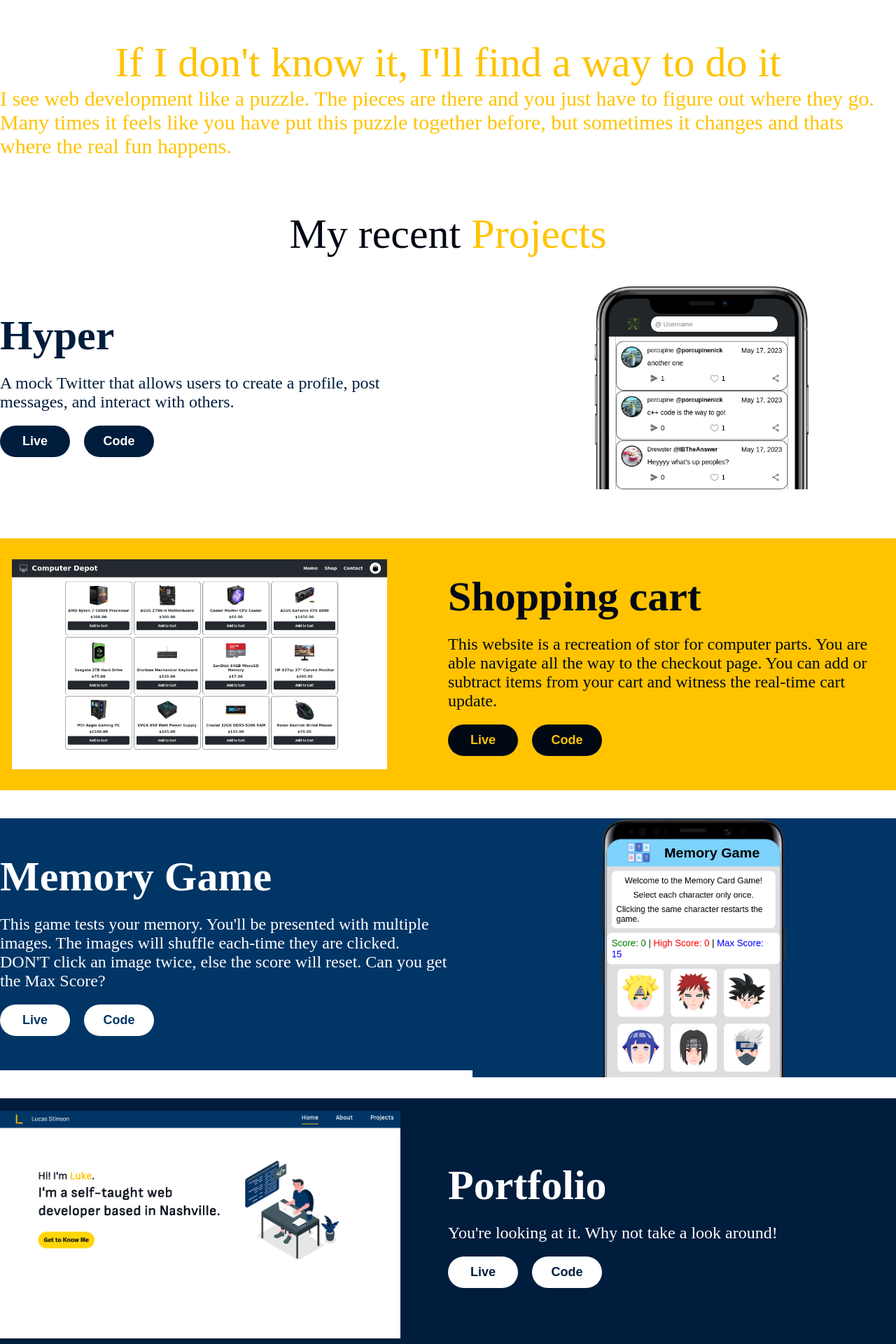
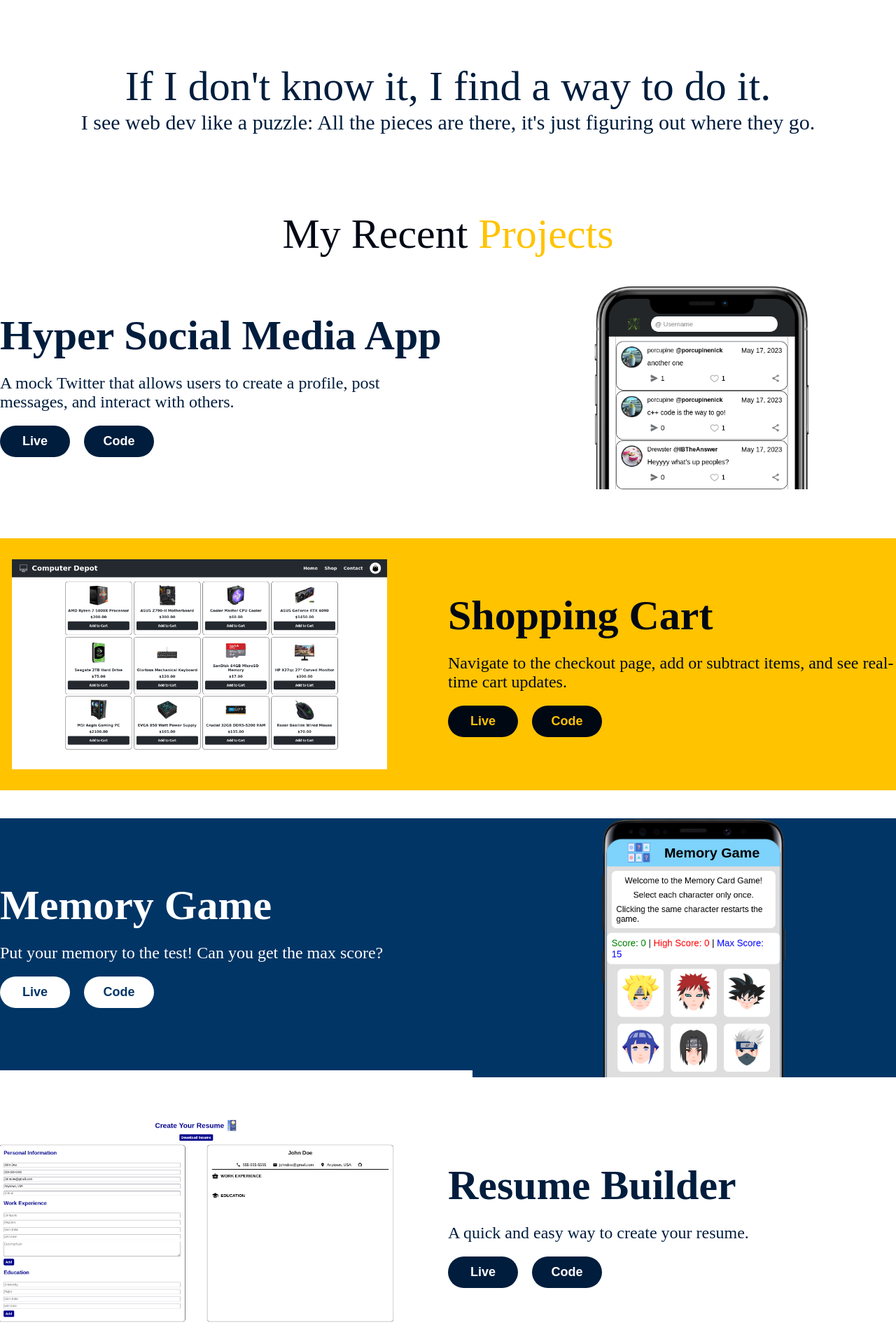
Before and after one commit to lucasstinson/portfolio, a React (Create React App) app: page / in a window 1280 px wide. Shown: the part 740-2660 px from the top of the page at 70% size. Built offline with nearby package versions, Linux system fonts and the light colour scheme; a web font is replaced by a local one.

Commit message:
update mobile styling and rewrite text

```diff
--- a/src/components/about/About.js
+++ b/src/components/about/About.js
@@ -1,27 +1,32 @@
 import React from "react";
 import "./about.css";
 import headshot from "../../assets/images/headshot.jpeg";
+import { Link } from "react-router-dom";
 
 const About = () => {
   return (
     <div className="About">
       <div className="about-text-container">
-        <div className="Hello">Hello,</div>
-        <p className="about-photo-into">
-          That's a recent picture of me, but I may currently have glasses or no
-          beard. It depends on the day.
+        <p className="about-photo-intro">
+          This is me. Sometimes I wear glasses, sometimes I'm clean shaven. It
+          depends on the day.
         </p>
         <p className="about-education">
-          My education is in Economics and that's where I had my first taste of
-          a coding language. Since then I have stepped through quite a few
-          financial companies, but it has ultimately led me back into coding and
-          more specifically into web development.
+          I studied Economics in school, and that's when I had my first taste of
+          coding. Since then, I have been in quite a few finance roles. But no
+          matter where I work, I'm always more interested in the actual coding
+          behind the financial tools I use.
         </p>
         <p className="about-me">
-          I’m based in Nashville and think of my self as a person focused on
-          self-improvement whether it's every project or something even more
-          personal like health and exercise.
+          I think of myself as an ambitious person focused on getting the job
+          done, whether it's web development or learning how to start a
+          homestead here in Tennessee.
         </p>
+        <div className="learn-more-container ">
+          <Link to="/projects">
+            <button className="learn-more">Check Out My Work</button>
+          </Link>
+        </div>
       </div>
       <div className="about-image-container">
         <img
--- a/src/components/about/about.css
+++ b/src/components/about/about.css
@@ -7,9 +7,8 @@
   gap: 20px;
 }
 
-.Hello {
-  font-size: 100px;
-  font-weight: 700;
+.about-photo-intro {
+  font-size: 40px;
 }
 
 .about-text-container {
@@ -27,16 +26,22 @@
     height: 80vh;
     gap: 0px;
   }
-  .Hello {
-    font-size: 40px;
-    font-weight: 700;
-  }
 
   .about-text-container {
     font-size: 18px;
     max-width: 95%;
     display: flex;
     flex-direction: column;
+    justify-content: flex-end;
+    padding-bottom: 10px;
+  }
+  .about-photo-intro {
+    font-size: 24px;
+  }
+
+  .about-text-container > .learn-more-container {
+    margin-top: 0px;
+    margin-bottom: 10px;
   }
 
   .personal-photo {
@@ -48,12 +53,12 @@
   .About {
     display: flex;
     padding: 20px;
-    height: 70vh;
+    height: 60vh;
     gap: 10px;
   }
-  .Hello {
-    font-size: 30px;
-    font-weight: 700;
+
+  .about-photo-intro {
+    font-size: 18px;
   }
 
   .about-text-container {
@@ -66,4 +71,8 @@
   .personal-photo {
     height: 150px;
   }
+
+  .about-text-container > .learn-more-container {
+    margin-top: 0px;
+  }
 }
--- a/src/components/home/Home.js
+++ b/src/components/home/Home.js
@@ -37,7 +37,7 @@ const Home = () => {
         </div>
       </div>
       <div className="skills">
-        <div className="skills-title">My Toolbox</div>
+        <div className="skills-title">My Ever-Growing Toolbox</div>
         <div className="tech-icon-container">
           <img className="tech-icon css" src={css} alt=""></img>
           <img className="tech-icon firebase" src={firebase} alt=""></img>
@@ -58,13 +58,11 @@ const Home = () => {
       </div>
       <div className="web-dev-intro-container">
         <div className="web-dev-intro-title">
-          If I don't know it, I'll find a way to do it
+          If I don't know it, I find a way to do it.
         </div>
         <div className="web-dev-intro-content">
-          I see web development like a puzzle. The pieces are there and you just
-          have to figure out where they go. Many times it feels like you have
-          put this puzzle together before, but sometimes it changes and thats
-          where the real fun happens.{" "}
+          I see web dev like a puzzle: All the pieces are there, it's just
+          figuring out where they go.
         </div>
       </div>
 
--- a/src/components/home/home.css
+++ b/src/components/home/home.css
@@ -93,7 +93,7 @@
 }
 
 .web-dev-intro-container {
-  color: #ffc300;
+  color: #001d3d;
   height: 30vh;
   display: flex;
   flex-direction: column;
@@ -160,7 +160,8 @@
   }
 
   .skills-title {
-    font-size: 32px;
+    text-align: center;
+    font-size: 28px;
     color: white;
   }
 
@@ -181,7 +182,6 @@
   }
 
   .web-dev-intro-container {
-    color: #ffc300;
     height: 30vh;
     display: flex;
     flex-direction: column;
@@ -257,7 +257,6 @@
   }
 
   .web-dev-intro-container {
-    color: #ffc300;
     height: 30vh;
     display: flex;
     flex-direction: column;
--- a/src/components/projects/Projects.js
+++ b/src/components/projects/Projects.js
@@ -5,16 +5,17 @@ import shoppingCart from "../../assets/images/shoppingCartDisplay.png";
 import portfolioSite from "../../assets/images/portfolioDisplay.png";
 import { Link } from "react-router-dom";
 import hyper from "../../assets/images/hyperDisplayMobile.png";
+import resumeCreator from "../../assets/images/resumeCreatorDisplay.png";
 
 const Projects = () => {
   return (
     <div className="Projects">
       <div className="projects-title">
-        My recent <span className="highlight">Projects</span>
+        My Recent <span className="highlight">Projects</span>
       </div>
       <div className="project-container hyper">
         <div className="project-info">
-          <div className="project-title">Hyper</div>
+          <div className="project-title">Hyper Social Media App</div>
           <div className="project-description">
             A mock Twitter that allows users to create a profile, post messages,
             and interact with others.
@@ -37,11 +38,10 @@ const Projects = () => {
           <img className="shopping-cart-image" alt="" src={shoppingCart}></img>
         </div>
         <div className="project-info">
-          <div className="project-title shopping-cart">Shopping cart</div>
+          <div className="project-title shopping-cart">Shopping Cart</div>
           <div className="project-description">
-            This website is a recreation of stor for computer parts. You are
-            able navigate all the way to the checkout page. You can add or
-            subtract items from your cart and witness the real-time cart update.
+            Navigate to the checkout page, add or subtract items, and see
+            real-time cart updates.
           </div>
           <div className="project-buttons-container">
             <Link to="https://lucasstinson.github.io/shopping-cart/">
@@ -61,10 +61,7 @@ const Projects = () => {
         <div className="project-info">
           <div className="project-title">Memory Game</div>
           <div className="project-description">
-            This game tests your memory. You'll be presented with multiple
-            images. The images will shuffle each-time they are clicked. DON'T
-            click an image twice, else the score will reset. Can you get the Max
-            Score?
+            Put your memory to the test! Can you get the max score?
           </div>
           <div className="project-buttons-container">
             <Link to="https://lucasstinson.github.io/memory-card-game/">
@@ -80,23 +77,44 @@ const Projects = () => {
         </div>
       </div>
 
-      <div className="project-container portfolio">
-        <div className="project-image-container portfolio">
-          <img className="portfolio-image" alt="" src={portfolioSite}></img>
+      <div className="project-container resume-creator">
+        <div className="project-image-container">
+          <img
+            className="resume-creator-image"
+            alt=""
+            src={resumeCreator}
+          ></img>
         </div>
         <div className="project-info">
-          <div className="project-title">Portfolio</div>
+          <div className="project-title">Resume Builder</div>
           <div className="project-description">
-            You're looking at it. Why not take a look around!
+            A quick and easy way to create your resume.
           </div>
           <div className="project-buttons-container">
-            <Link to="https://lucasstinson.github.io/portfolio/">
-              <button className="project-live portfolio-button ">Live</button>
+            <Link to="https://lucasstinson.github.io/resume-creator/">
+              <button className="project-live resume-button">Live</button>
             </Link>
+            <Link to="https://github.com/lucasstinson/resume-creator">
+              <button className="project-code resume-button">Code</button>
+            </Link>
+          </div>
+        </div>
+      </div>
+
+      <div className="project-container portfolio">
+        <div className="project-info">
+          <div className="project-title">My Portfolio</div>
+          <div className="project-description">
+            You're already here, why not take a look around?!
+          </div>
+          <div className="project-buttons-container">
             <Link to="https://github.com/lucasstinson/portfolio">
               <button className="project-code portfolio-button ">Code</button>
             </Link>
           </div>
+        </div>
+        <div className="project-image-container portfolio">
+          <img className="portfolio-image" alt="" src={portfolioSite}></img>
         </div>
       </div>
     </div>
--- a/src/components/projects/projects.css
+++ b/src/components/projects/projects.css
@@ -128,6 +128,20 @@
   max-height: 300px;
 }
 
+.resume-creator {
+  background-color: white;
+  color: #001d3d;
+}
+
+.resume-button {
+  background-color: #001d3d;
+  color: white;
+}
+
+.resume-creator-image {
+  max-height: 300px;
+}
+
 @media (max-width: 480px) {
   .Projects {
     gap: 40px;
@@ -196,7 +210,7 @@
   }
 
   .memory-game-image {
-    max-height: 260px;
+    max-height: 240px;
   }
 
   .shopping-cart-image {
@@ -209,7 +223,11 @@
   }
 
   .hyper-image {
-    max-height: 250px;
+    max-height: 240px;
+  }
+
+  .resume-creator-image {
+    max-height: 182px;
   }
 }
 
@@ -291,10 +309,15 @@
   .hyper-image {
     max-height: 225px;
   }
+
+  .resume-creator-image {
+    max-height: 190px;
+  }
 }
 
 @media (min-width: 1981px) {
   .project-image-container.memory-game {
+    justify-content: center;
     margin-top: 0px;
   }
 
```
Also changed, not shown: src/assets/images/resumeCreatorDisplay.png (added).
